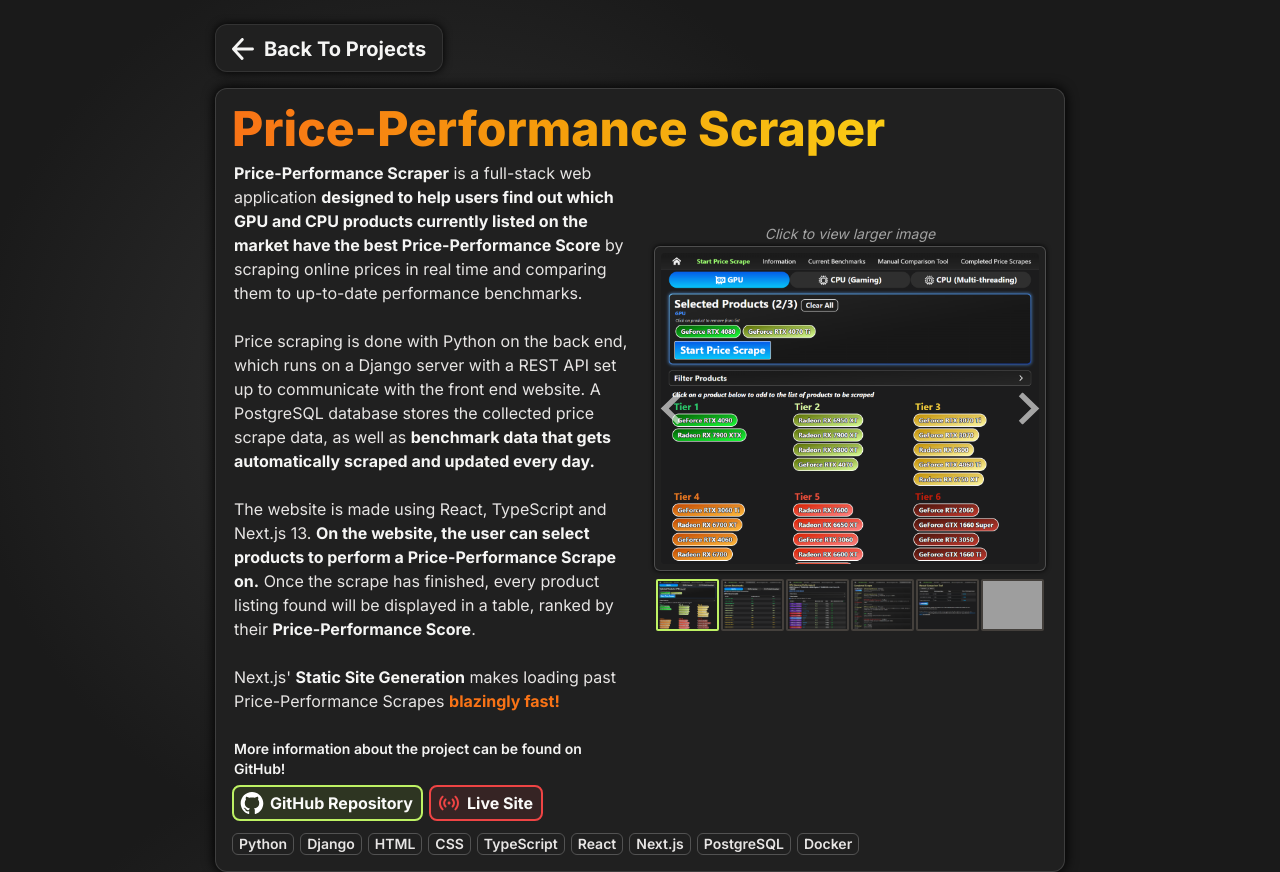
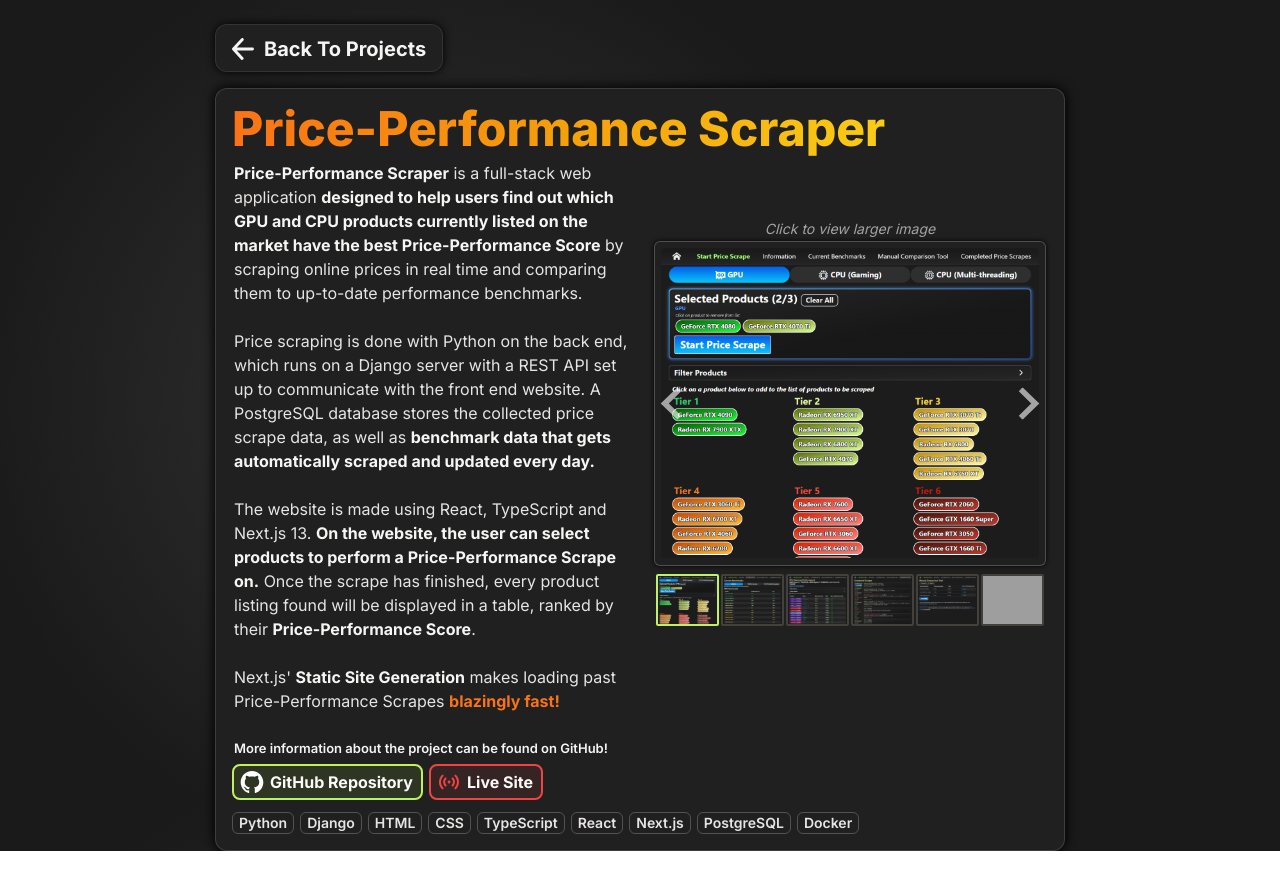
Before and after one commit to vik-ma/portfolio, a Next.js app: page /projects/price-performance-scraper in a window 1280 px wide. After the commit the page ends 851 px from the top, so only its background shows below. Built offline with nearby package versions, Linux system fonts and the light colour scheme; grey boxes are pictures that could not be loaded.

Commit message:
Update font-size of GitHub related text in ProjectPage.tsx

```diff
--- a/app/components/ProjectPage.tsx
+++ b/app/components/ProjectPage.tsx
@@ -15,7 +15,7 @@
               <br />
             </div>
             <div>
-              <p className="mb-1 min-[871px]:mb-1.5 font-semibold text-sm text-stone-100 max-[870px]:text-center">
+              <p className="mb-1 min-[871px]:mb-1.5 font-semibold text-[0.8125rem] text-stone-100 max-[870px]:text-center">
                 More information about the project can be found on GitHub!
               </p>
               <div className="flex justify-center min-[871px]:justify-normal mt-0.5 min-[871px]:-ml-0.5 mb-3.5 min-[871px]:mb-0">
```
